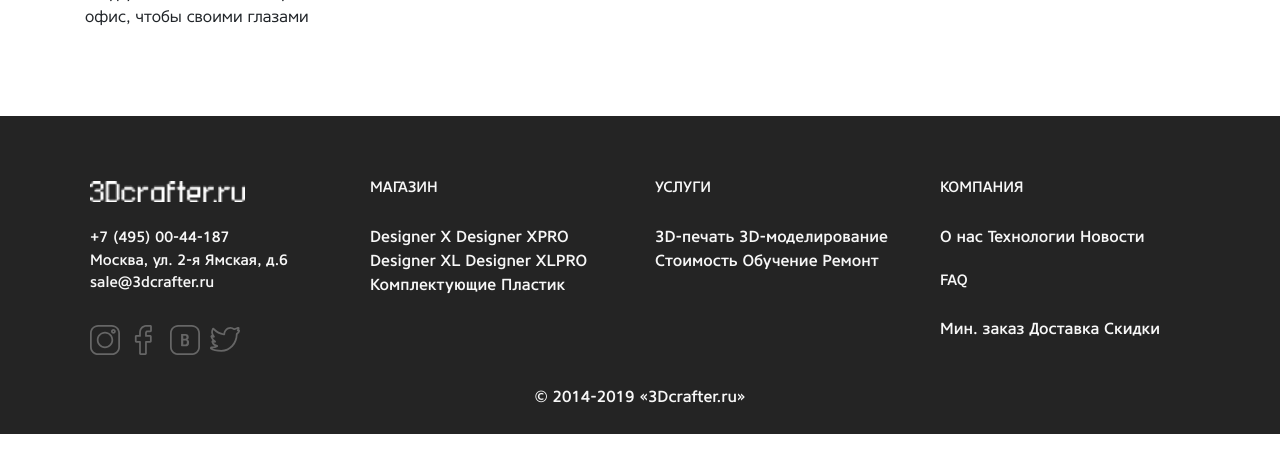
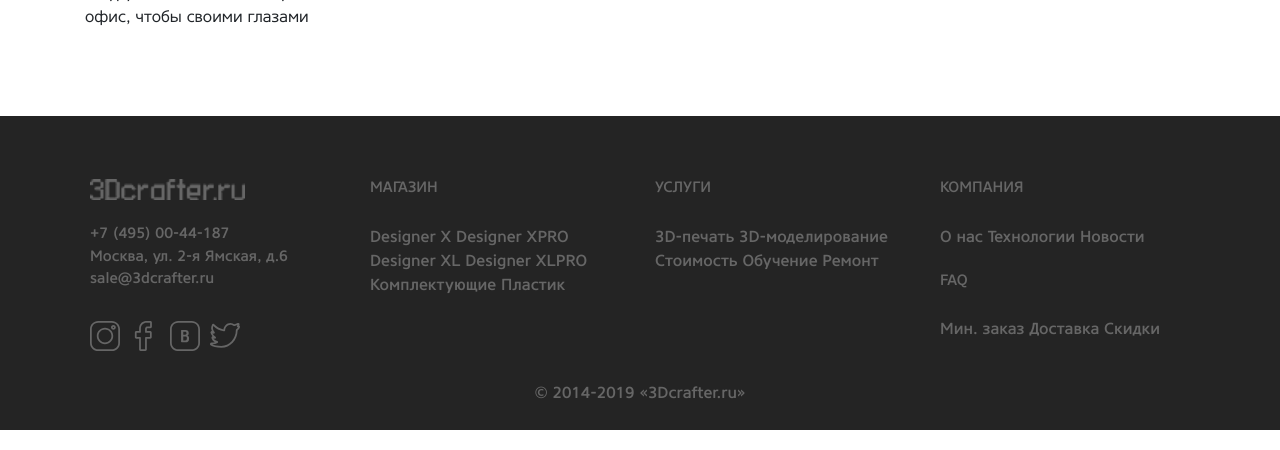
Before and after one commit to itsdavid71/3dcrafter, a PHP site: page / in a window 1280 px wide. Shown: the part 5374-5824 px from the top of the page. Run offline with PHP 8.4, Linux system fonts and the light colour scheme; style sheets or scripts are compiled from the project's sources.

Commit message:
Changed footer

```diff
--- a/styles-shop/styles_new.css
+++ b/styles-shop/styles_new.css
@@ -199,8 +199,11 @@ footer {
   background: #242424;
 }
 
+footer .container {
+  color: #666666;
+}
+
 footer .container .footer_copyright {
-  color: #f7f7f7;
   text-align: center;
   padding: 25px 0px;
 }
@@ -210,14 +213,12 @@ footer .container .footer_blocks {
 }
 
 footer .container .footer_blocks .footer_block p {
-  color: #f7f7f7;
   padding: 10px 5px;
   font-size: 15px;
 }
 
 footer .container .footer_blocks .footer_block .footer_title {
   padding: 10px 0px;
-  color: #f7f7f7;
 }
 
 footer .container .footer_blocks .footer_block .last_title {
@@ -226,13 +227,13 @@ footer .container .footer_blocks .footer_block .last_title {
 
 footer .container .footer_blocks .footer_block .footer_link {
   text-decoration: none;
-  color: #f7f7f7;
+  color: #666666;
 }
 
 footer .container .footer_blocks .footer_block .footer_logo {
   display: block;
-  background: url("../img-shop/logo.png") center center/contain no-repeat;
-  padding: 15px;
+  background: url("../img-shop/logo-footer.png") center center/contain no-repeat;
+  padding: 13px;
   width: 155px;
   margin: 10px 5px;
 }
--- a/styles-shop/styles_new.scss
+++ b/styles-shop/styles_new.scss
@@ -170,8 +170,8 @@ header {
 footer {
     background: $black;
     .container {
+        color: $dark-grey;
         .footer_copyright {
-            color: $light-grey;
             text-align: center;
             padding: 25px 0px;
         }
@@ -179,25 +179,23 @@ footer {
             padding-top: 50px;
             .footer_block {
                 p {
-                    color: $light_grey;
                     padding: 10px 5px;
                     font-size: 15px;
                 }
                 .footer_title {
                     padding: 10px 0px;
-                    color: $light_grey;
                 }
                 .last_title {
                     margin-top: 10px;
                 }
                 .footer_link {
                     text-decoration: none;
-                    color: $light_grey;
+                    color: $dark_grey;
                 }
                 .footer_logo {
                     display: block;
-                    background: url('../img-shop/logo.png') center center / contain no-repeat;
-                    padding: 15px;
+                    background: url('../img-shop/logo-footer.png') center center / contain no-repeat;
+                    padding: 13px;
                     width: 155px;
                     margin: 10px 5px;
                 }
```
Also changed, not shown: 1 other file.
